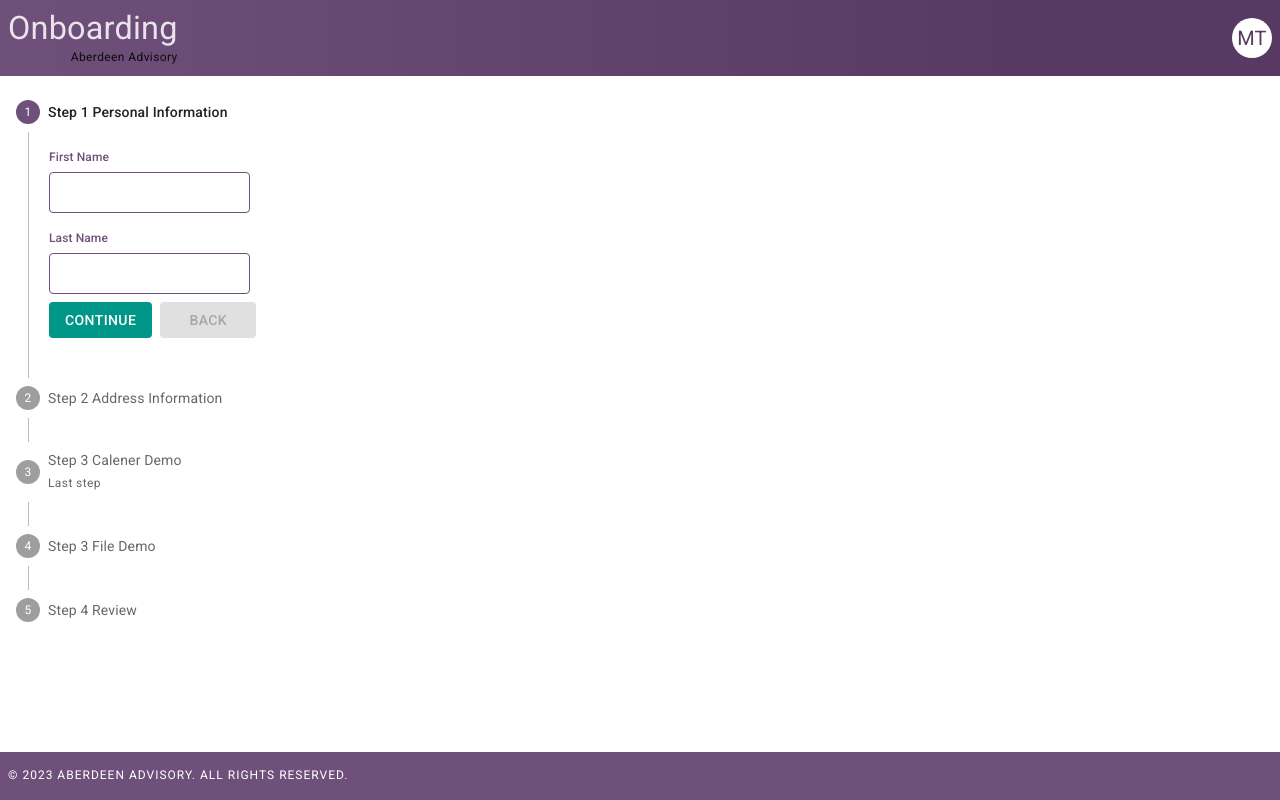
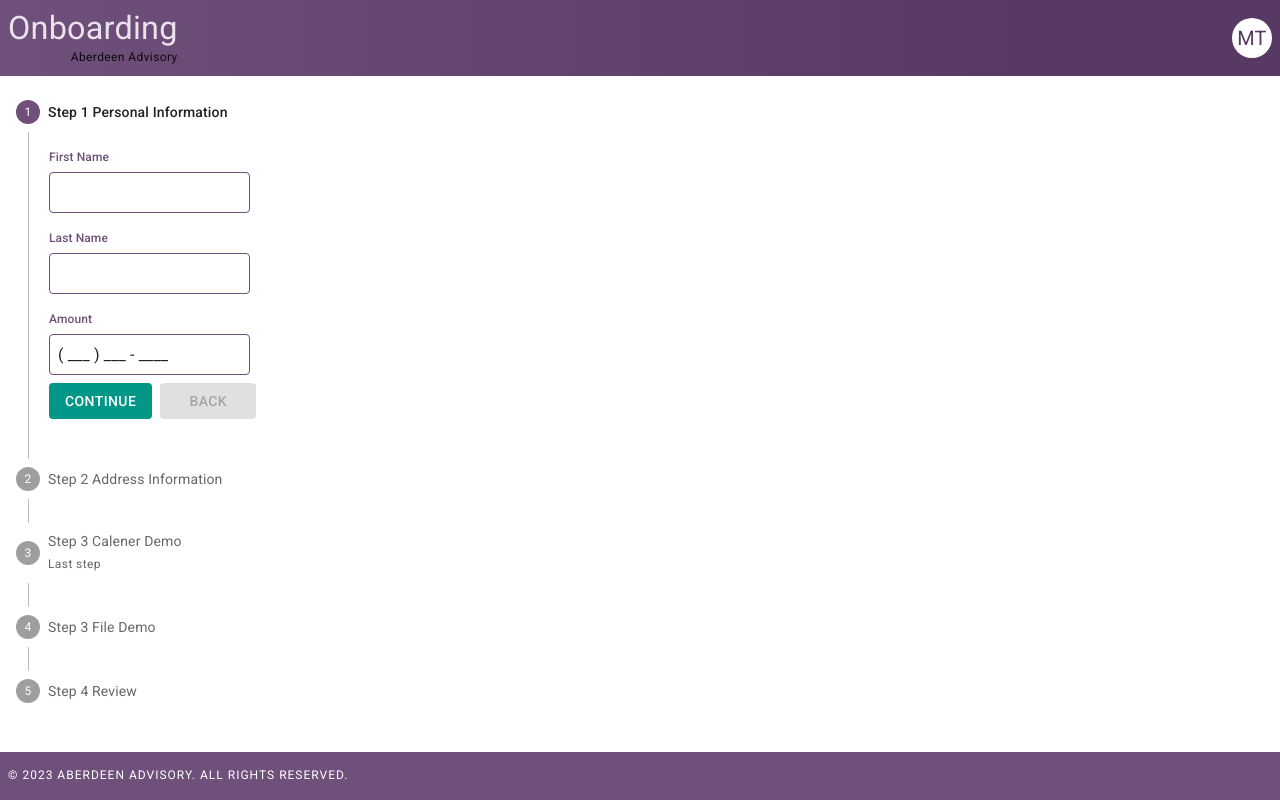
Before and after one commit to jwrigh26/poc-onboarding, a React (Vite) app: page / in a window 1280 px wide. Built offline with nearby package versions, Linux system fonts and the light colour scheme.

Commit message:
Added NumberTextfield

```diff
--- /dev/null
+++ b/src/components/Inputs/NumberTextfield.jsx
@@ -0,0 +1,99 @@
+import { StyledInput, StyledInputLabel, StyledFormControl } from './Styles';
+import { NumericFormat, PatternFormat } from 'react-number-format';
+import PropTypes from 'prop-types';
+
+/**
+ * NumberTextfield is an extension of the Textfield component which allows
+ * different number formatting options such as currency, integer and float.
+ *
+ * @param {Object} props - Props passed down from parent component
+ * @param {string} props.id - Unique ID for the input
+ * @param {string} props.label - Label text for the input
+ * @param {string} props.formatType - Type of number format ('currency', 'integer', 'float')
+ * @returns {JSX.Element} A formatted input field based on the specified number format.
+ */
+export default function NumberTextfield({ id, label, formatType, ...props }) {
+  // Custom props for NumericFormat  based on formatType
+  let formatProps = {};
+  let isPattern = false;
+  if (formatType === 'phone') {
+    isPattern = true;
+  }
+  switch (formatType) {
+    case 'currency':
+      formatProps = {
+        prefix: '$',
+        decimalScale: 2,
+        fixedDecimalScale: true,
+        allowNegative: false,
+      };
+      break;
+    case 'integer':
+      formatProps = {
+        format: '##',
+        allowNegative: false,
+      };
+      break;
+    case 'float':
+      formatProps = {
+        decimalScale: 2,
+        allowNegative: false,
+      };
+      break;
+    case 'percent':
+      formatProps = {
+        suffix: '%',
+        decimalScale: 2,
+        fixedDecimalScale: true,
+        allowNegative: false,
+      };
+      break;
+    case 'phone':
+      formatProps = {
+        format: '( ### ) ### - ####',
+        allowEmptyFormatting: true,
+        mask: '_',
+      };
+      break;
+    default:
+      break;
+  }
+
+  return (
+    <StyledFormControl>
+      <StyledInputLabel shrink htmlFor={id}>
+        {label}
+      </StyledInputLabel>
+      {isPattern && (
+        <PatternFormat
+          customInput={StyledInput}
+          id={id}
+          {...formatProps}
+          {...props}
+        />
+      )}
+      {!isPattern && (
+        <NumericFormat
+          customInput={StyledInput}
+          id={id}
+          {...formatProps}
+          {...props}
+        />
+      )}
+    </StyledFormControl>
+  );
+}
+
+NumberTextfield.propTypes = {
+  id: PropTypes.string.isRequired,
+  label: PropTypes.string.isRequired,
+  formatType: PropTypes.oneOf([
+    'currency',
+    'integer',
+    'float',
+    'percent',
+    'phone',
+  ]).isRequired,
+};
+
+// ... Your existing StyledInputLabel and BootstrapInput styled components remain unchanged
--- /dev/null
+++ b/src/components/Inputs/Styles.jsx
@@ -0,0 +1,83 @@
+import { alpha, styled } from '@mui/material/styles';
+import FormControl from '@mui/material/FormControl';
+import InputBase from '@mui/material/InputBase';
+import InputLabel from '@mui/material/InputLabel';
+
+export const StyledFormControl = styled((props) => (
+  <FormControl variant="standard" {...props} />
+))(({ theme }) => ({
+  //   '& .MuiFormLabel-root': {
+  //     color: theme.palette.primary.main,
+  //     '&.Mui-focused': {
+  //       color: theme.palette.primary.light,
+  //     },
+  //   },
+  //   '& .MuiInputBase-input': {
+  //     color: theme.palette.primary.main,
+  //     '&.Mui-focused': {
+  //       color: theme.palette.primary.light,
+  //     },
+  //   },
+}));
+
+export const StyledInputLabel = styled((props) => <InputLabel {...props} />)(
+  ({ theme }) => ({
+    ...theme.typography.subtitle1,
+    fontWeight: theme.typography.fontWeightMedium,
+    color: theme.palette.primary.main,
+    '&.Mui-focused': {
+      color: theme.palette.primary.light,
+    },
+  })
+);
+
+// BootstrapInput is styled after the old Bootstrap 3.x form elements
+export const StyledInput = styled((props) => (
+  // If desired we can pass inputProps={{ autoComplete: 'off' }} to the InputBase
+  // defaultValue="react-bootstrap"
+  // component to disable autocomplete
+  <InputBase {...props} />
+))(({ theme }) => ({
+  'label + &': {
+    marginTop: theme.spacing(3),
+  },
+  '& .MuiInputBase-input': {
+    borderRadius: 4,
+    position: 'relative',
+    backgroundColor: theme.palette.background.paper,
+    // backgroundColor: theme.palette.mode === 'light' ? '#F3F6F9' : '#1A2027',
+    border: '1px solid',
+    borderColor: theme.palette.primary.main,
+    // borderColor: theme.palette.mode === 'light' ? '#E0E3E7' : '#2D3843',
+    fontSize: 16,
+    width: 'auto',
+    padding: theme.spacing(1),
+    'input:-internal-autofill-selected': {
+      backgroundColor: theme.palette.background.paper,
+    },
+    transition: theme.transitions.create([
+      'border-color',
+      'background-color',
+      'box-shadow',
+    ]),
+    '&:focus': {
+      boxShadow: `${alpha(theme.palette.primary.light, 0.25)} 0 0 0 0.2rem`,
+      borderColor: theme.palette.primary.light,
+      backgroundColor: theme.palette.background.paper,
+    },
+    // Not doing this for now, but this is how to change the font
+    // Use the system font instead of the default Roboto font.
+    //   fontFamily: [
+    //     '-apple-system',
+    //     'BlinkMacSystemFont',
+    //     '"Segoe UI"',
+    //     'Roboto',
+    //     '"Helvetica Neue"',
+    //     'Arial',
+    //     'sans-serif',
+    //     '"Apple Color Emoji"',
+    //     '"Segoe UI Emoji"',
+    //     '"Segoe UI Symbol"',
+    //   ].join(','),
+  },
+}));
--- /dev/null
+++ b/src/components/Inputs/Textfield.jsx
@@ -0,0 +1,18 @@
+import { StyledInput, StyledInputLabel, StyledFormControl } from './Styles';
+import PropTypes from 'prop-types';
+
+export default function Textfield({ id, label, ...props }) {
+  return (
+    <StyledFormControl>
+      <StyledInputLabel shrink htmlFor={id}>
+        {label}
+      </StyledInputLabel>
+      <StyledInput id={id} {...props} />
+    </StyledFormControl>
+  );
+}
+
+Textfield.propTypes = {
+  id: PropTypes.string.isRequired,
+  label: PropTypes.string.isRequired,
+};
--- a/src/components/Textfield.jsx
+++ /dev/null
@@ -1,129 +0,0 @@
-import { alpha, styled } from '@mui/material/styles';
-import InputBase from '@mui/material/InputBase';
-import Box from '@mui/material/Box';
-import InputLabel from '@mui/material/InputLabel';
-import FormControl from '@mui/material/FormControl';
-import PropTypes from 'prop-types';
-
-export default function Textfield({ id, label, ...props }) {
-  return (
-    <FormControl variant="standard">
-      <StyledInputLabel shrink htmlFor={id}>
-        {label}
-      </StyledInputLabel>
-      <BootstrapInput id={id} {...props} />
-    </FormControl>
-  );
-}
-
-Textfield.propTypes = {
-  id: PropTypes.string.isRequired,
-  label: PropTypes.string.isRequired,
-};
-
-const StyledInputLabel = styled((props) => <InputLabel {...props} />)(
-  ({ theme }) => ({
-    ...theme.typography.subtitle1,
-    fontWeight: theme.typography.fontWeightMedium,
-    color: theme.palette.primary.main,
-    '&.Mui-focused': {
-      color: theme.palette.primary.light,
-    },
-  })
-);
-
-// BootstrapInput is styled after the old Bootstrap 3.x form elements
-const BootstrapInput = styled((props) => (
-  //   <InputBase
-  //     defaultValue="ted"
-  //     inputProps={{ autoComplete: 'off' }}
-  //     {...props}
-  //   />
-  <InputBase {...props} />
-))(({ theme }) => ({
-  'label + &': {
-    marginTop: theme.spacing(3),
-  },
-  '& .MuiInputBase-input': {
-    borderRadius: 4,
-    position: 'relative',
-    backgroundColor: theme.palette.background.paper,
-    // backgroundColor: theme.palette.mode === 'light' ? '#F3F6F9' : '#1A2027',
-    border: '1px solid',
-    borderColor: theme.palette.primary.main,
-    // borderColor: theme.palette.mode === 'light' ? '#E0E3E7' : '#2D3843',
-    fontSize: 16,
-    width: 'auto',
-    padding: theme.spacing(1),
-    'input:-internal-autofill-selected': {
-      backgroundColor: theme.palette.background.paper,
-    },
-    transition: theme.transitions.create([
-      'border-color',
-      'background-color',
-      'box-shadow',
-    ]),
-    // Not doing this for now, but this is how to change the font
-    // Use the system font instead of the default Roboto font.
-    //   fontFamily: [
-    //     '-apple-system',
-    //     'BlinkMacSystemFont',
-    //     '"Segoe UI"',
-    //     'Roboto',
-    //     '"Helvetica Neue"',
-    //     'Arial',
-    //     'sans-serif',
-    //     '"Apple Color Emoji"',
-    //     '"Segoe UI Emoji"',
-    //     '"Segoe UI Symbol"',
-    //   ].join(','),
-    '&:focus': {
-      boxShadow: `${alpha(theme.palette.primary.light, 0.25)} 0 0 0 0.2rem`,
-      borderColor: theme.palette.primary.light,
-      backgroundColor: theme.palette.background.paper,
-    },
-    // 'input:-webkit-autofill': overrides,
-    // 'input:-webkit-autofill:hover': overrides,
-    // 'input:-webkit-autofill:focus': overrides,
-    // 'input:-webkit-autofill:active': overrides,
-    // 'input:-internal-autofill-selected': overrides,
-    // WebkitBoxShadow: `0 0 0 100px ${theme.palette.background.default} inset !important`,
-    // WebkitTextFillColor: `${theme.palette.text.primary} !important`,
-    WebkitText: {
-      backgroundColor: 'yellow',
-    },
-  },
-}));
-
-const overrides = {
-  //   WebkitBackgroundClip: 'text',
-  webkitTextFillColor: '#ffffff',
-  transition: 'background-color 5000s ease-in-out 0s',
-  boxShadow: 'inset 0 0 20px 20px #23232329',
-  backgroundColor: 'pink !important',
-};
-
-// input:-webkit-autofill,
-// input:-webkit-autofill:hover,
-// input:-webkit-autofill:focus,
-// input:-webkit-autofill:active{
-//     -webkit-background-clip: text;
-//     -webkit-text-fill-color: #ffffff;
-//     transition: background-color 5000s ease-in-out 0s;
-//     box-shadow: inset 0 0 20px 20px #23232329;
-// }
-
-// input:-webkit-autofill,
-// input:-webkit-autofill:hover,
-// input:-webkit-autofill:focus,
-// textarea:-webkit-autofill,
-// textarea:-webkit-autofill:hover,
-// textarea:-webkit-autofill:focus,
-// select:-webkit-autofill,
-// select:-webkit-autofill:hover,
-// select:-webkit-autofill:focus {
-//   border: 1px solid green;
-//   -webkit-text-fill-color: green;
-//   -webkit-box-shadow: 0 0 0px 1000px #000 inset;
-//   transition: background-color 5000s ease-in-out 0s;
-// }
--- a/src/modules/POC/POCStep1.jsx
+++ b/src/modules/POC/POCStep1.jsx
@@ -2,8 +2,8 @@ import Box from '@mui/material/Box';
 import Button from 'components/Button';
 import PropTypes from 'prop-types';
 import Stack from '@mui/material/Stack';
-import Typography from '@mui/material/Typography';
-import Textfield from 'components/Textfield';
+import Textfield from 'components/Inputs/Textfield';
+import NumberTextfield from 'components/Inputs/NumberTextfield';
 
 export default function POCStep1({
   index,
@@ -16,6 +16,7 @@ export default function POCStep1({
       <Stack sx={{ mt: 2, gap: 2 }}>
         <Textfield id="firstName" label="First Name" />
         <Textfield id="lastName" label="Last Name" />
+        <NumberTextfield id="amount" label="Amount" formatType="phone" />
       </Stack>
       <Box sx={{ mb: 2 }}>
         <div>
```
